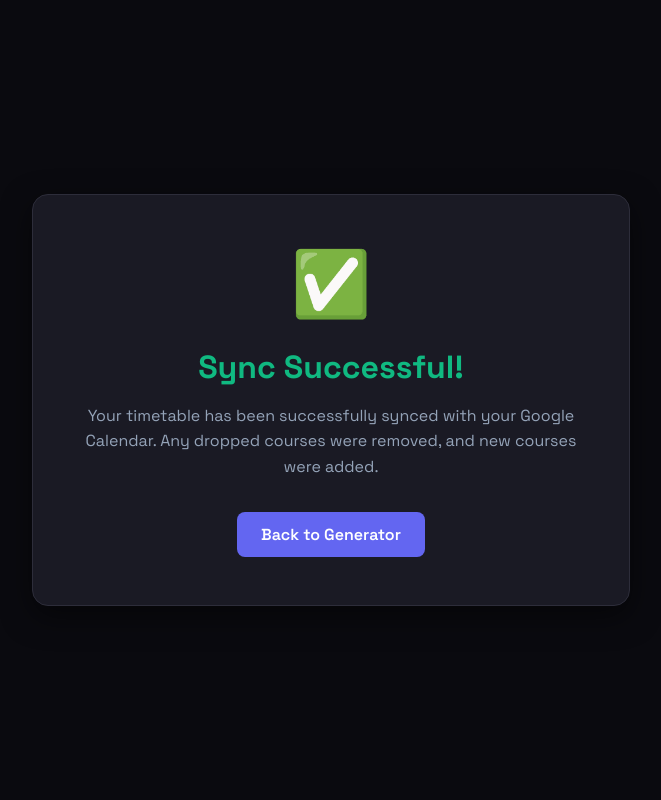
After one commit to ZOZiBoi/Timetable-Pattern-Generator, a Flask app: page /sync-success in a window 1280 px wide. The commit adds this page. Shown: the whole page, without its empty margins (309-970 px from the left). Run offline with Flask 3, Linux system fonts and the light colour scheme; the visitor is signed in with stand-in values (Sample User, id 1); parts of the project's set-up code (start-up, migrations or seed data) failed here and were passed over.

Commit message:
Fix duplicate events bug, implement Google API batching, and add sync loading UI flow

```diff
--- a/app.py
+++ b/app.py
@@ -529,8 +529,8 @@ def sync_user_calendar(user):
     from datetime import timezone
     now = datetime.now(timezone.utc).isoformat()
 
-    old_events_result = service.events().list(calendarId=calendar_id, q='[FAST]', singleEvents=True, maxResults=2500).execute()
-    new_events_result = service.events().list(calendarId=calendar_id, privateExtendedProperty='source=fast-timetable', singleEvents=True, maxResults=2500).execute()
+    old_events_result = service.events().list(calendarId=calendar_id, q='[FAST]', maxResults=2500).execute()
+    new_events_result = service.events().list(calendarId=calendar_id, privateExtendedProperty='source=fast-timetable', maxResults=2500).execute()
 
     seen_ids = set()
     existing_events = []
@@ -571,13 +571,12 @@ def sync_user_calendar(user):
     LECTURE_DUR = timedelta(minutes=80)
     LAB_DUR = timedelta(minutes=170)
 
+    batch = service.new_batch_http_request()
+
     for title, course in courses_to_sync.items():
         if title in existing_by_course:
             for event in existing_by_course[title]:
-                try:
-                    service.events().delete(calendarId=calendar_id, eventId=event['id']).execute()
-                except Exception as e:
-                    pass
+                batch.add(service.events().delete(calendarId=calendar_id, eventId=event['id']))
             del existing_by_course[title]
 
         is_lab = course.get('is_lab', False)
@@ -638,15 +637,26 @@ def sync_user_calendar(user):
                     }
                 }
             }
-            service.events().insert(calendarId=calendar_id, body=event_body).execute()
+            batch.add(service.events().insert(calendarId=calendar_id, body=event_body))
 
     for title, events in existing_by_course.items():
         for event in events:
-            try:
-                service.events().delete(calendarId=calendar_id, eventId=event['id']).execute()
-            except Exception as e:
-                pass
+            batch.add(service.events().delete(calendarId=calendar_id, eventId=event['id']))
+
+    # Execute all insertions and deletions in a single HTTP request!
+    batch.execute()
     return True
+
+@app.route('/sync-loading', methods=['POST'])
+@login_required
+def sync_loading():
+    courses_json = request.form.get('courses', '{}')
+    return render_template('sync_loading.html', courses_json=courses_json)
+
+@app.route('/sync-success')
+@login_required
+def sync_success():
+    return render_template('sync_success.html')
 
 @app.route('/api/user/courses', methods=['POST'])
 @login_required
@@ -674,7 +684,7 @@ def save_user_courses():
 
     db.session.commit()
 
-    # Background sync
+    # Run sync synchronously so the loading screen can wait for it
     try:
         sync_user_calendar(current_user)
     except Exception as e:
--- /dev/null
+++ b/templates/sync_success.html
@@ -0,0 +1,64 @@
+<!DOCTYPE html>
+<html lang="en">
+<head>
+    <meta charset="UTF-8">
+    <meta name="viewport" content="width=device-width, initial-scale=1.0">
+    <title>Sync Successful - FAST Timetable Generator</title>
+    <link href="https://fonts.googleapis.com/css2?family=JetBrains+Mono:wght@400;500;600;700&family=Space+Grotesk:wght@400;500;600;700&display=swap" rel="stylesheet">
+    <style>
+        body {
+            font-family: 'Space Grotesk', sans-serif;
+            background: #0a0a0f;
+            color: #f1f5f9;
+            display: flex;
+            justify-content: center;
+            align-items: center;
+            height: 100vh;
+            margin: 0;
+            text-align: center;
+        }
+        .container {
+            background: #1a1a24;
+            padding: 3rem;
+            border-radius: 16px;
+            border: 1px solid #2d2d3a;
+            max-width: 500px;
+            box-shadow: 0 10px 30px rgba(0,0,0,0.5);
+        }
+        .icon {
+            font-size: 4rem;
+            margin-bottom: 1rem;
+        }
+        h1 {
+            color: #10b981;
+            margin-bottom: 1rem;
+        }
+        p {
+            color: #94a3b8;
+            margin-bottom: 2rem;
+            line-height: 1.6;
+        }
+        .btn {
+            display: inline-block;
+            padding: 0.75rem 1.5rem;
+            background: #6366f1;
+            color: white;
+            text-decoration: none;
+            border-radius: 8px;
+            font-weight: 600;
+            transition: background 0.2s;
+        }
+        .btn:hover {
+            background: #818cf8;
+        }
+    </style>
+</head>
+<body>
+    <div class="container">
+        <div class="icon">✅</div>
+        <h1>Sync Successful!</h1>
+        <p>Your timetable has been successfully synced with your Google Calendar. Any dropped courses were removed, and new courses were added.</p>
+        <a href="/" class="btn">Back to Generator</a>
+    </div>
+</body>
+</html>
```
Also changed, not shown: templates/index.html (+13 -31 lines), templates/sync_loading.html (added, +113 -0 lines).
